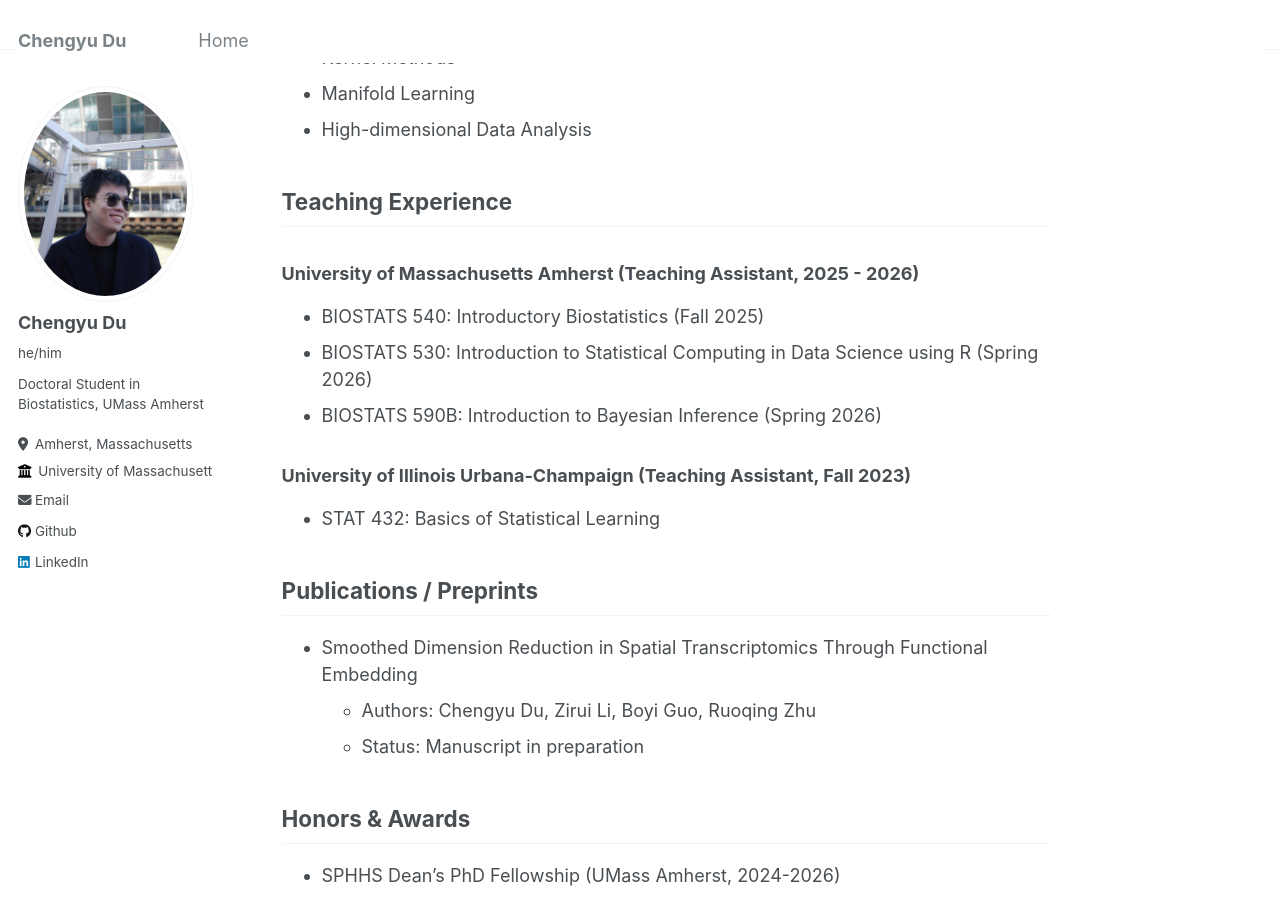
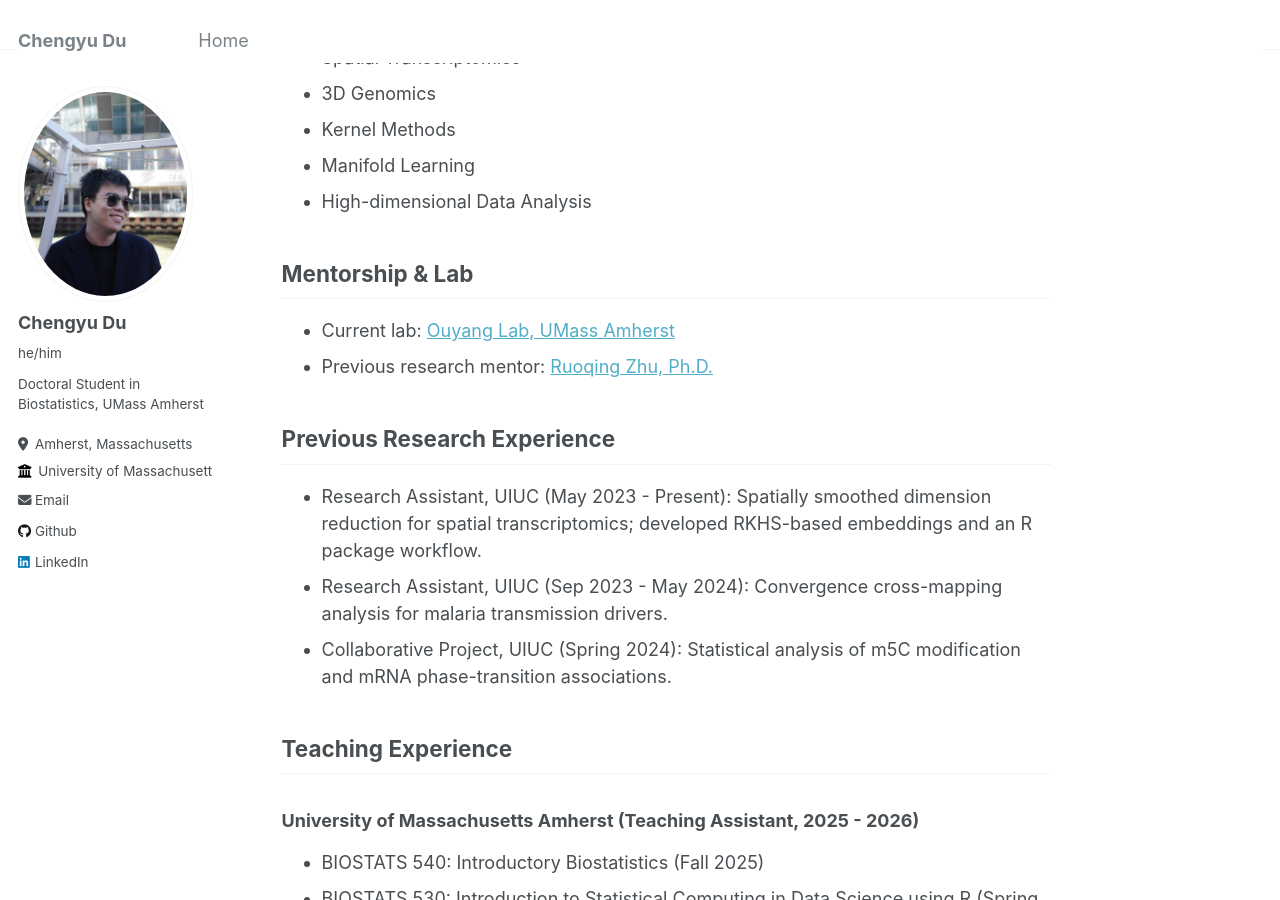
Before and after one commit to ChengyuRicardoDu/ChengyuRicardoDu.github.io, a Jekyll site: the page built from _pages/about.md, in a window 1280 px wide and 900 px high, scrolled down 1611 px. Built offline with Jekyll 4.4.1, drawn with Linux system fonts in a browser that asks for light colours; some of the changed text lies outside the part shown.

Commit message:
Restore prior experience and add mentor/lab links on homepage

```diff
--- a/_pages/about.md
+++ b/_pages/about.md
@@ -15,6 +15,8 @@ redirect_from:
 - [Education](#education)
 - [Selected Courses](#selected-courses-phd-level)
 - [Research Interests](#research-interests)
+- [Mentorship & Lab](#mentorship--lab)
+- [Previous Research Experience](#previous-research-experience)
 - [Teaching Experience](#teaching-experience)
 - [Publications / Preprints](#publications--preprints)
 - [Honors](#honors--awards)
@@ -47,6 +49,17 @@ My research focuses on statistical and computational methods for high-dimensiona
 - Kernel Methods
 - Manifold Learning
 - High-dimensional Data Analysis
+
+## Mentorship & Lab
+
+- Current lab: [Ouyang Lab, UMass Amherst](https://people.umass.edu/ouyanglab/)
+- Previous research mentor: [Ruoqing Zhu, Ph.D.](https://sites.google.com/site/teazrq/)
+
+## Previous Research Experience
+
+- Research Assistant, UIUC (May 2023 - Present): Spatially smoothed dimension reduction for spatial transcriptomics; developed RKHS-based embeddings and an R package workflow.
+- Research Assistant, UIUC (Sep 2023 - May 2024): Convergence cross-mapping analysis for malaria transmission drivers.
+- Collaborative Project, UIUC (Spring 2024): Statistical analysis of m5C modification and mRNA phase-transition associations.
 
 ## Teaching Experience
 
```
